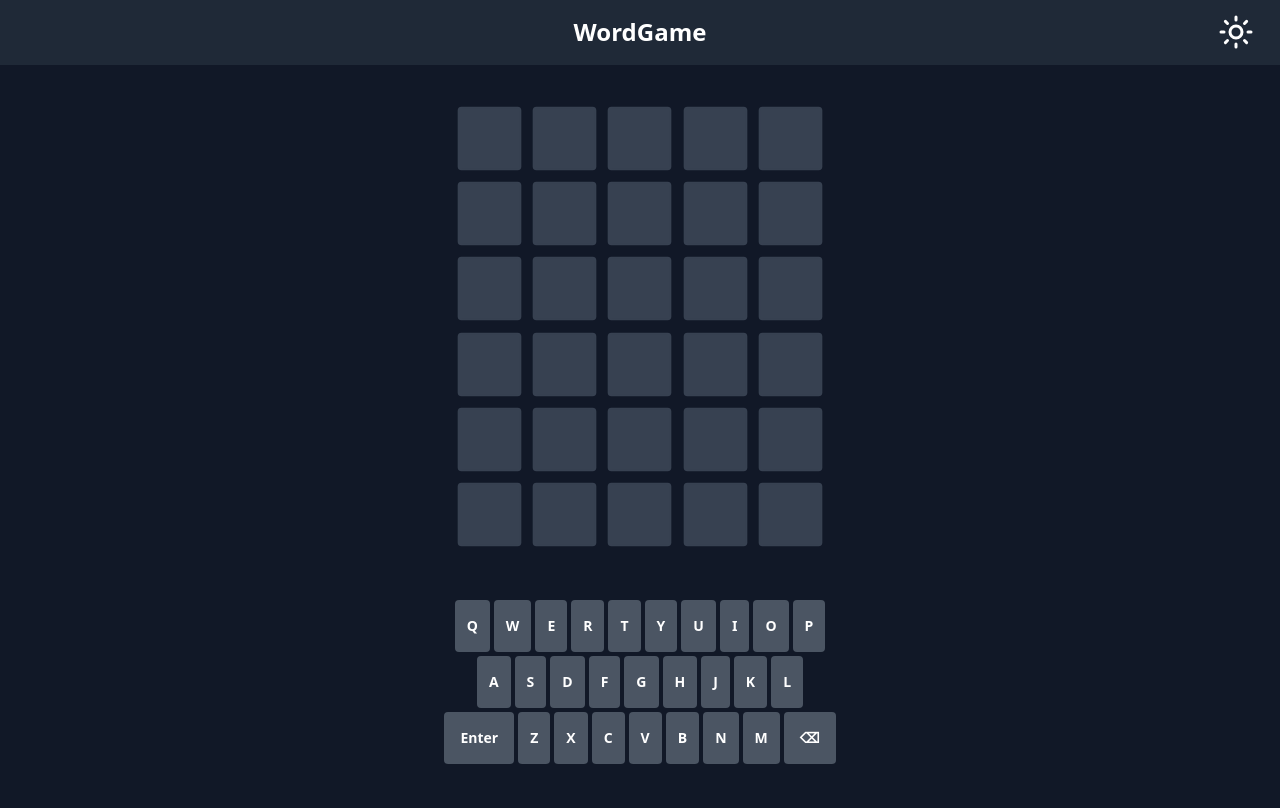
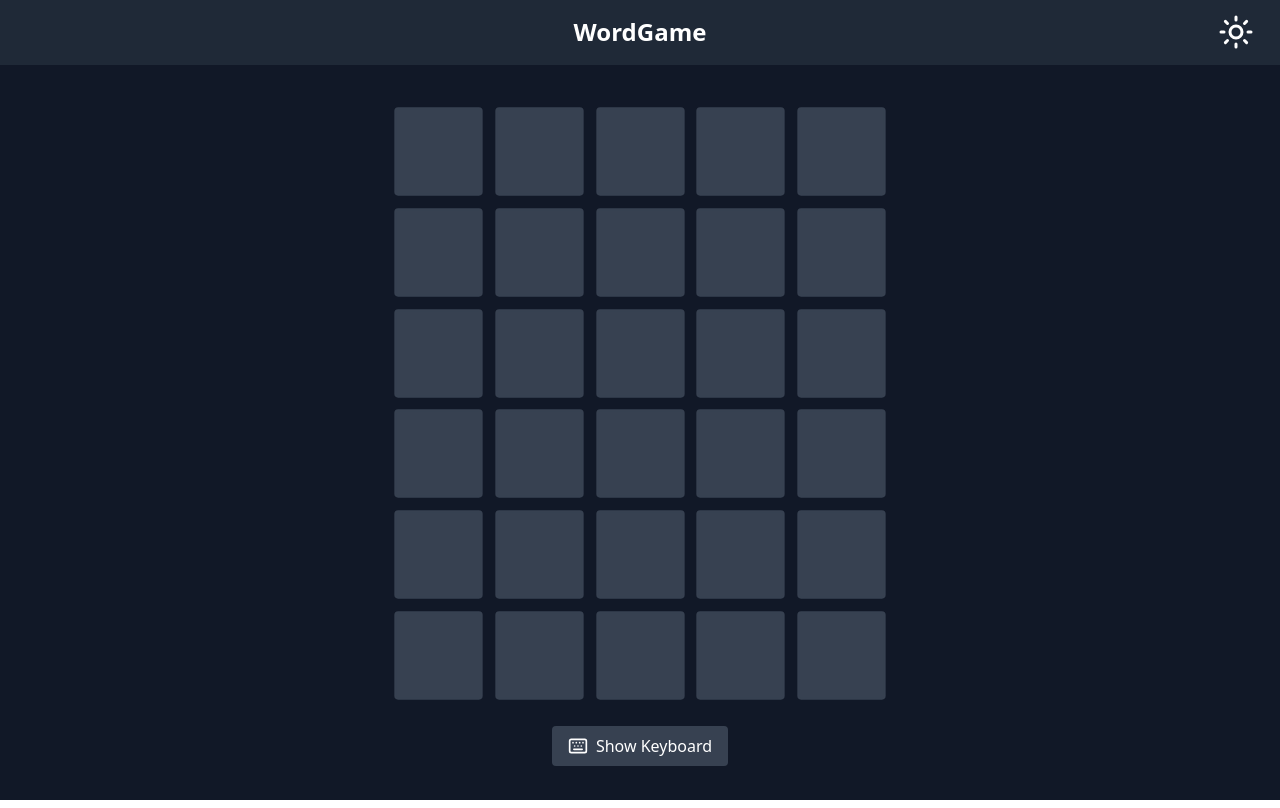
Before and after one commit to vishmaycode/wordgame, a React (Vite) app: page / in a window 1280 px wide. Built offline with nearby package versions, Linux system fonts and the light colour scheme; what an-array-of-english-words would draw is missing.

Commit message:
updated layout for responsive desktop and also show hide funcitonlaity of keyboard on desktop

```diff
--- a/package.json
+++ b/package.json
@@ -4,7 +4,7 @@
   "version": "0.0.1",
   "type": "module",
   "scripts": {
-    "dev": "vite",
+    "start": "vite",
     "build": "vite build",
     "lint": "eslint .",
     "preview": "vite preview"
--- a/src/App.tsx
+++ b/src/App.tsx
@@ -5,7 +5,7 @@ import { useTheme } from './hooks/useTheme';
 import { checkGuess, getWordOfTheDay, isValidWord } from './utils';
 import { GameState, KeyboardKey } from './types';
 import WORD_LIST from './wordlist';
-import { Sun, Moon } from 'lucide-react';
+import { Sun, Moon, Keyboard as KeyboardIcon } from 'lucide-react';
 
 function App() {
   // Load saved game state or start a new game
@@ -45,6 +45,7 @@ function App() {
 
   const { theme, toggleTheme } = useTheme();
   const [keyStates, setKeyStates] = useState<Record<string, KeyboardKey['status']>>({});
+  const [showKeyboard, setShowKeyboard] = useState(false);
 
   // Save game state to localStorage whenever it changes
   useEffect(() => {
@@ -165,12 +166,31 @@ function App() {
           targetWord={gameState.targetWord}
         />
 
-        <div className="mt-8">
+        <div className="mt-8 sm:hidden">
           <Keyboard
             onKeyPress={handleKeyPress}
             keyStates={keyStates}
           />
         </div>
+
+        <div className="hidden sm:flex justify-center mt-4">
+            <button
+                onClick={() => setShowKeyboard(!showKeyboard)}
+                className="px-4 py-2 rounded bg-gray-200 dark:bg-gray-700 hover:bg-gray-300 dark:hover:bg-gray-600 transition flex items-center gap-2"
+            >
+                <KeyboardIcon size={20} />
+                {showKeyboard ? 'Hide Keyboard' : 'Show Keyboard'}
+            </button>
+        </div>
+
+        {showKeyboard && (
+            <div className="mt-8 hidden sm:block">
+              <Keyboard
+                onKeyPress={handleKeyPress}
+                keyStates={keyStates}
+              />
+            </div>
+        )}
       </main>
     </div>
   );
--- a/src/components/Grid.tsx
+++ b/src/components/Grid.tsx
@@ -10,9 +10,9 @@ export function Grid({ guesses, currentGuess, targetWord }: GridProps) {
   const rows = [...guesses, currentGuess, ...empties].slice(0, 6);
 
   return (
-    <div className="grid grid-rows-6 gap-2 w-full max-w-sm mx-auto p-2">
+    <div className="grid grid-rows-6 gap-1.5 sm:gap-2 w-full max-w-xs sm:max-w-lg mx-auto p-2">
       {rows.map((guess, i) => (
-        <div key={i} className="grid grid-cols-5 gap-2">
+        <div key={i} className="grid grid-cols-5 gap-1.5 sm:gap-2">
           {Array(5).fill('').map((_, j) => {
             const letter = guess[j] || '';
             let status = 'empty';
@@ -47,7 +47,7 @@ export function Grid({ guesses, currentGuess, targetWord }: GridProps) {
             // Define style classes for light and dark themes
             const baseClass = `
               w-full aspect-square flex items-center justify-center
-              text-2xl font-bold border-2 rounded
+              text-xl sm:text-2xl font-bold border-2 rounded
               transform transition-all duration-300
               ${letter ? 'scale-100' : 'scale-95'}
             `;
--- a/src/components/Keyboard.tsx
+++ b/src/components/Keyboard.tsx
@@ -13,7 +13,7 @@ interface KeyboardProps {
 
 export function Keyboard({ onKeyPress, keyStates }: KeyboardProps) {
   return (
-    <div className="w-full max-w-xl mx-auto p-2">
+    <div className="w-full max-w-lg sm:max-w-xl mx-auto p-1 sm:p-2">
       {KEYBOARD_ROWS.map((row, i) => (
         <div key={i} className="flex justify-center gap-1 my-1">
           {row.map((key) => {
@@ -21,8 +21,9 @@ export function Keyboard({ onKeyPress, keyStates }: KeyboardProps) {
             const isSpecialKey = key === 'Enter' || key === '⌫';
 
             const baseClass = `
-              ${isSpecialKey ? 'px-4' : 'px-3'}
-              py-4 rounded font-bold text-sm
+              flex-1 sm:flex-none
+              ${isSpecialKey ? 'sm:px-4 px-2' : 'sm:px-3 px-1.5'}
+              py-3 sm:py-4 rounded font-bold text-xs sm:text-sm
               transform transition-all duration-200
               active:scale-95 hover:scale-105
             `;
```
